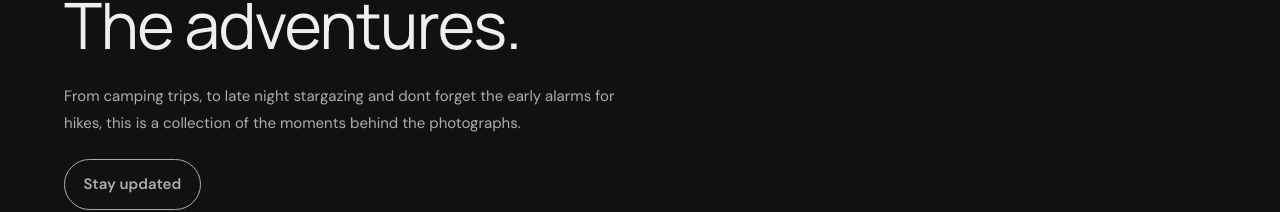
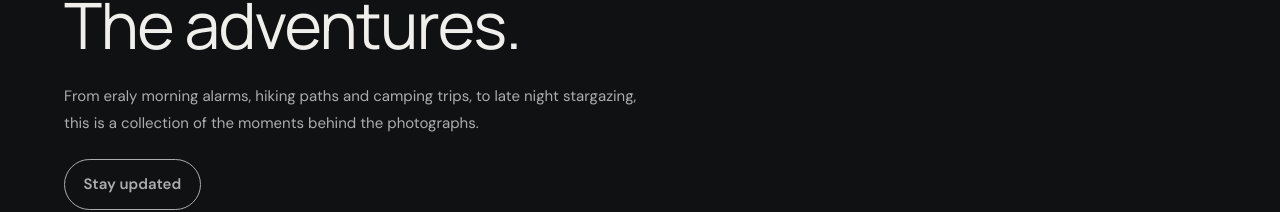
Before and after one commit to katiedphoto/website, a plain HTML site: page blog.html in a window 1280 px wide. Shown: the part 201-413 px from the top of the page. Drawn offline with Linux system fonts and the light colour scheme.

Commit message:
Update blog.html

```diff
--- a/blog.html
+++ b/blog.html
@@ -46,7 +46,7 @@
       <h1>The adventures.</h1>
 
       <p>
-        From camping trips, to late night stargazing and dont forget the early alarms for hikes,
+        From eraly morning alarms, hiking paths and camping trips, to late night stargazing,
         this is a collection of the moments behind the photographs.
       </p>
 
```
